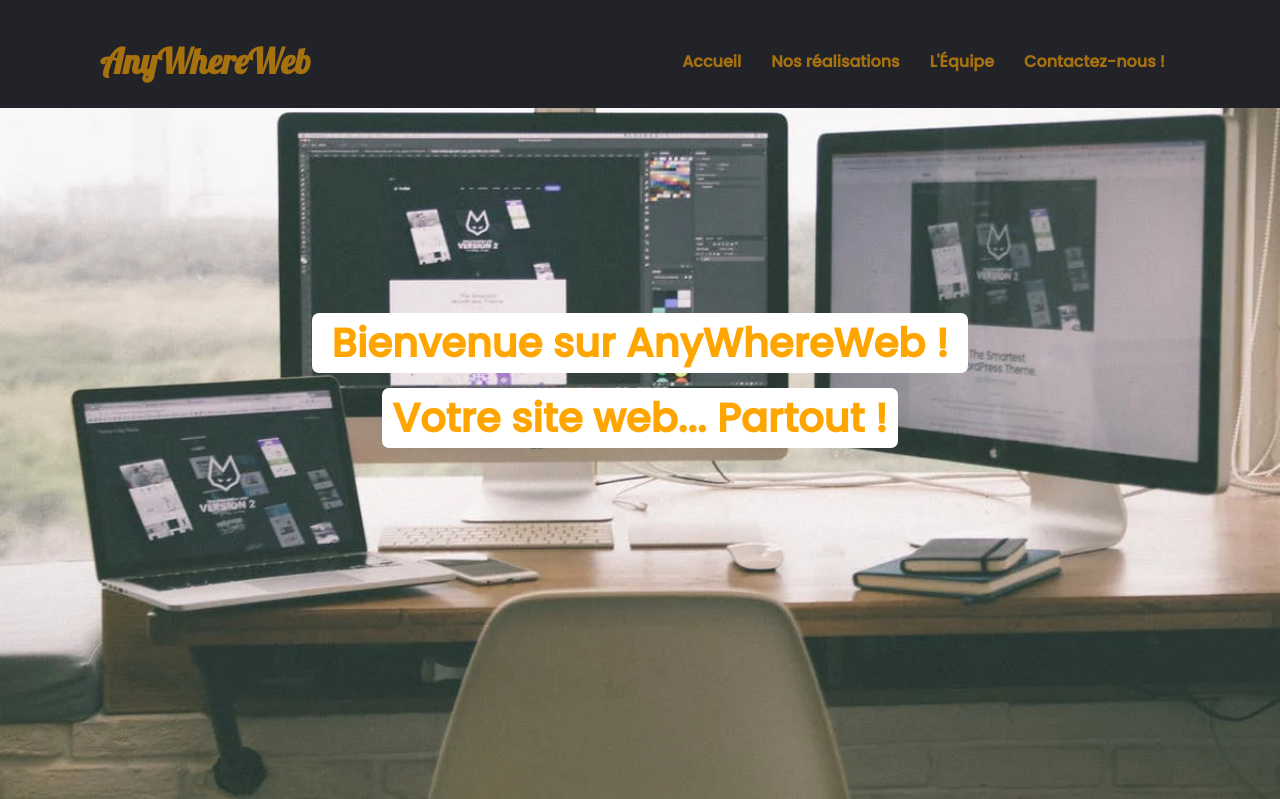
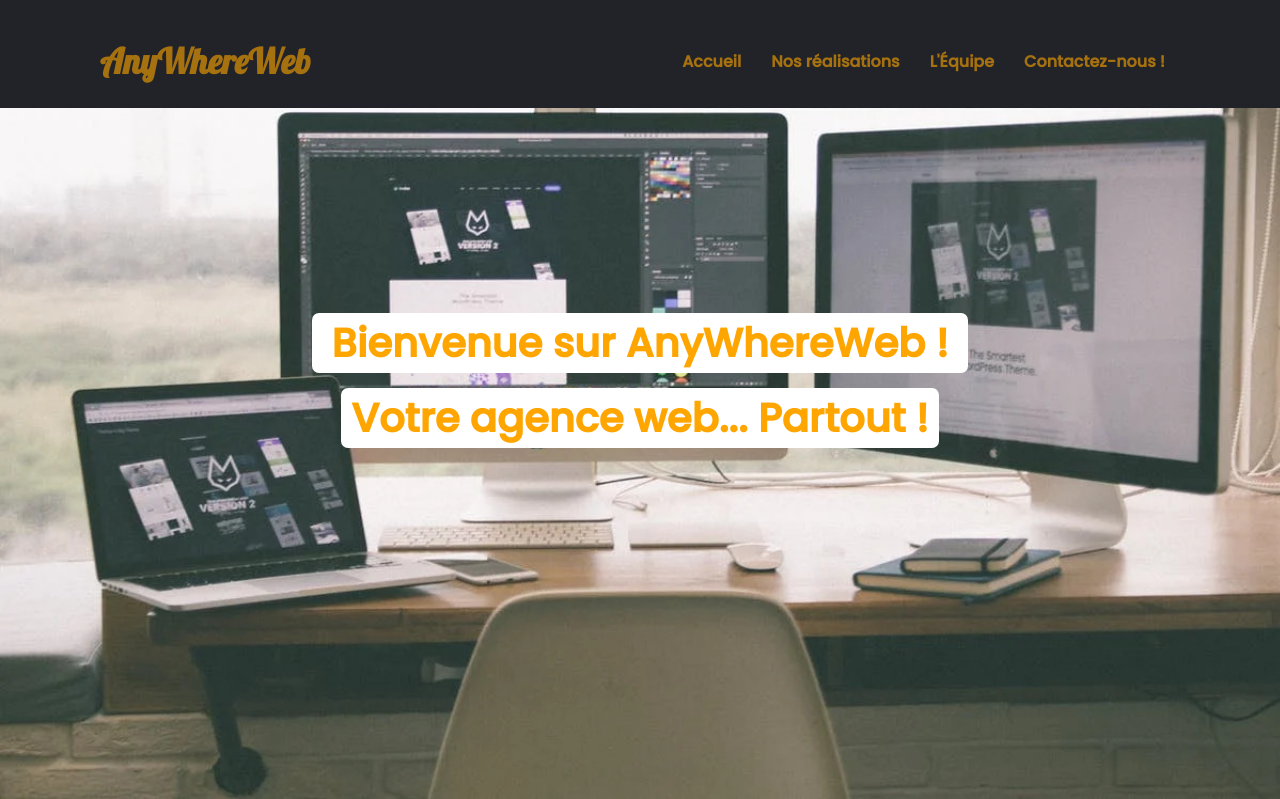
Before and after one commit to GregMagnin/AnyWhereWeb_, a PHP site: page /AWW/page/accueil/index.php in a window 1280 px wide. Shown: the top 799 px of the page. Run offline with PHP 8.4, Linux system fonts and the light colour scheme.

Commit message:
remplacement de site web par agence web parce que on comprenait rien

```diff
--- a/page/accueil/intro.php
+++ b/page/accueil/intro.php
@@ -4,6 +4,6 @@
     <h1>Bienvenue sur AnyWhereWeb !</h1>
   </span>
   <span>
-    <h3>Votre site web... Partout !</h3>
+    <h3>Votre agence web... Partout !</h3>
   </span>
 </section>
```
